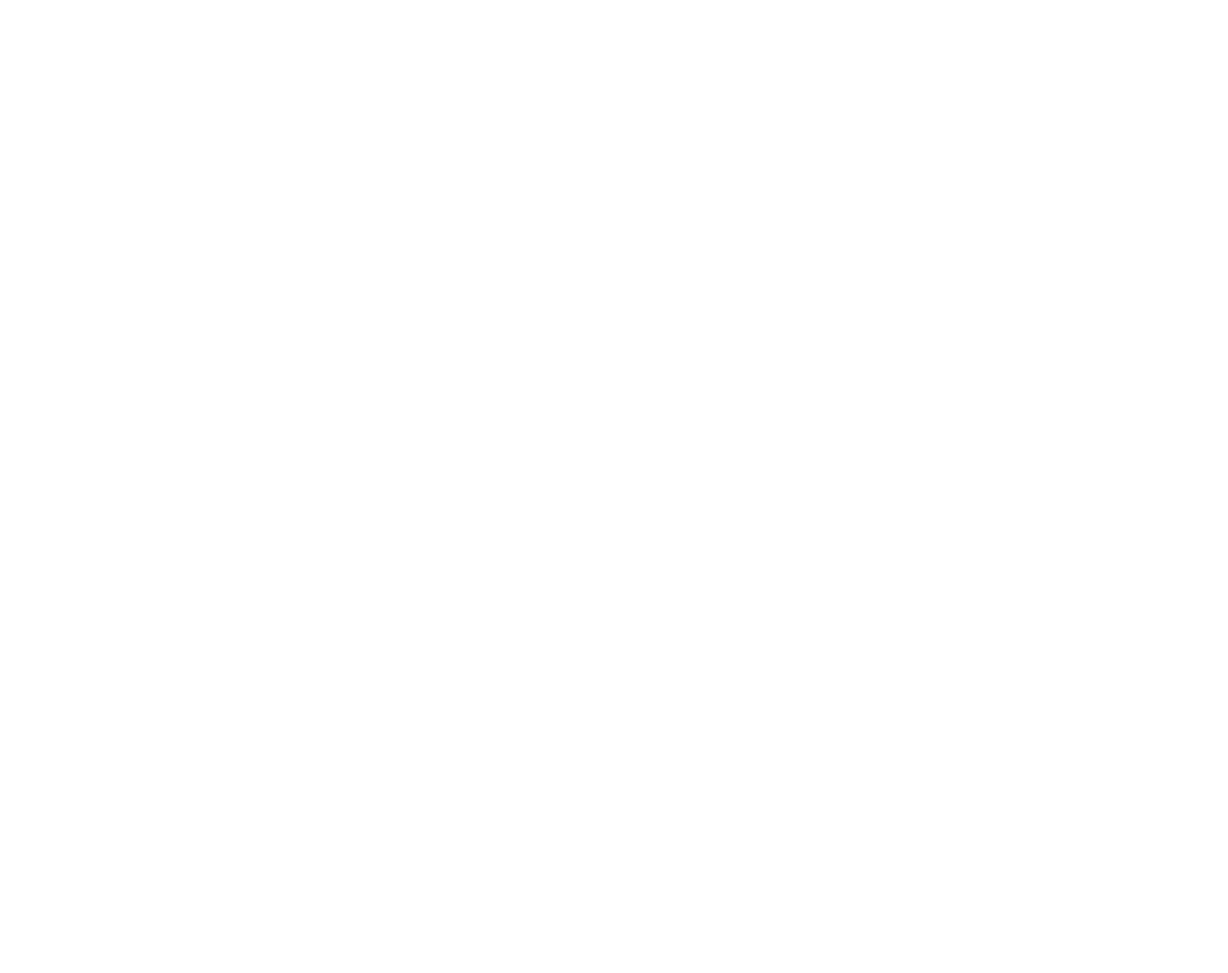
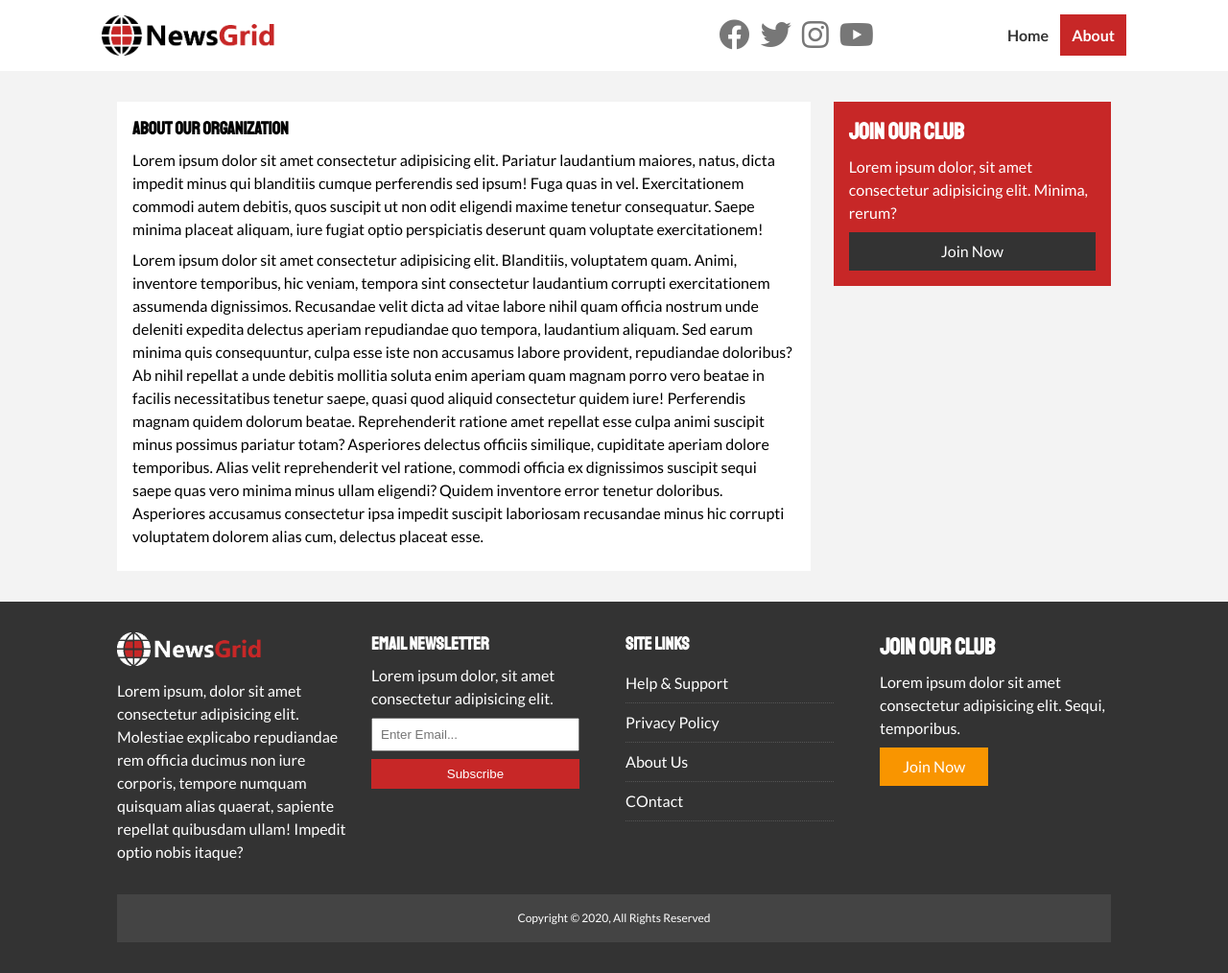
Before and after one commit to adhikarisushant/frontEndNewsSite, a plain HTML site: page about.html in a window 1280 px wide. Shown: the whole page at 96% size. Before the commit the page ends 800 px from the top, so only its background shows below. Drawn offline with Linux system fonts and the light colour scheme.

Commit message:
adding about page and page container

```diff
--- a/about.html
+++ b/about.html
@@ -0,0 +1,90 @@
+<!DOCTYPE html>
+<html lang="en">
+<head>
+    <meta charset="UTF-8">
+    <meta name="viewport" content="width=device-width, initial-scale=1.0">
+    <link rel="stylesheet" href="https://cdnjs.cloudflare.com/ajax/libs/font-awesome/5.15.1/css/all.min.css" integrity="sha512-+4zCK9k+qNFUR5X+cKL9EIR+ZOhtIloNl9GIKS57V1MyNsYpYcUrUeQc9vNfzsWfV28IaLL3i96P9sdNyeRssA==" crossorigin="anonymous" />
+    <link rel="preconnect" href="https://fonts.gstatic.com">
+<link href="https://fonts.googleapis.com/css2?family=Lato:ital,wght@0,100;0,300;0,400;0,700;0,900;1,100;1,300;1,400;1,700;1,900&family=Staatliches&display=swap" rel="stylesheet">
+
+    <link rel="stylesheet" href="css/style.css">
+    <link rel="stylesheet" media="screen and (max-width: 768px)" href="css/mobile.css">
+    <link rel="shortcut icon" type="image/x-icon" href="favicon.ico">
+
+    <title>NepalKhabar | About</title>
+</head>
+<body>
+    <nav id="main-nav">
+        <div class="container">
+            <img src="img/logo.png" alt="NepalKhabar" class="logo">
+            <div class="social">
+                <a href="http://facebook.com" target="_blank"><i class="fab fa-facebook fa-2x"></i></a>
+
+                <a href="http://twitter.com" target="_blank"><i class="fab fa-twitter fa-2x"></i></a>
+
+                <a href="http://instagram.com" target="_blank"><i class="fab fa-instagram fa-2x"></i></a>
+
+                <a href="http://youtube.com" target="_blank"><i class="fab fa-youtube fa-2x"></i></a>
+            </div>
+            <ul>
+                <li><a href="index.html" >Home</a></li>
+                <li><a href="about.html" class="current">About</a></li>
+            </ul>
+        </div>
+    </nav>
+
+    <section id="about">
+        <div class="container">
+            <div class="page-container">
+                <article class="card">
+                    <h1 class="l-heading">About Our Organization</h1>
+                    <p>Lorem ipsum dolor sit amet consectetur adipisicing elit. Pariatur laudantium maiores, natus, dicta impedit minus qui blanditiis cumque perferendis sed ipsum! Fuga quas in vel. Exercitationem commodi autem debitis, quos suscipit ut non odit eligendi maxime tenetur consequatur. Saepe minima placeat aliquam, iure fugiat optio perspiciatis deserunt quam voluptate exercitationem!</p>
+                    <p>Lorem ipsum dolor sit amet consectetur adipisicing elit. Blanditiis, voluptatem quam. Animi, inventore temporibus, hic veniam, tempora sint consectetur laudantium corrupti exercitationem assumenda dignissimos. Recusandae velit dicta ad vitae labore nihil quam officia nostrum unde deleniti expedita delectus aperiam repudiandae quo tempora, laudantium aliquam. Sed earum minima quis consequuntur, culpa esse iste non accusamus labore provident, repudiandae doloribus? Ab nihil repellat a unde debitis mollitia soluta enim aperiam quam magnam porro vero beatae in facilis necessitatibus tenetur saepe, quasi quod aliquid consectetur quidem iure! Perferendis magnam quidem dolorum beatae. Reprehenderit ratione amet repellat esse culpa animi suscipit minus possimus pariatur totam? Asperiores delectus officiis similique, cupiditate aperiam dolore temporibus. Alias velit reprehenderit vel ratione, commodi officia ex dignissimos suscipit sequi saepe quas vero minima minus ullam eligendi? Quidem inventore error tenetur doloribus. Asperiores accusamus consectetur ipsa impedit suscipit laboriosam recusandae minus hic corrupti voluptatem dolorem alias cum, delectus placeat esse.</p>
+                </article>
+                <aside class="card bg-primary"><h2>Join Our Club</h2>
+                <p>Lorem ipsum dolor, sit amet consectetur adipisicing elit. Minima, rerum?</p>
+                <a href="#" class="btn btn-dark btn-block">Join Now</a>
+                </aside>
+            </div>
+        </div>
+    </section>
+
+    <!--footer-->
+    <footer id="main-footer" class="py-2">
+        <div class="container footer-container">
+            <div>
+                <img src="img/logo_light.png" alt="NepalKhabar">
+                <p>Lorem ipsum, dolor sit amet consectetur adipisicing elit. Molestiae explicabo repudiandae rem officia ducimus non iure corporis, tempore numquam quisquam alias quaerat, sapiente repellat quibusdam ullam! Impedit optio nobis itaque?</p>
+            </div>
+
+            <div>
+                <h3>Email Newsletter</h3>
+                <p>Lorem ipsum dolor, sit amet consectetur adipisicing elit.</p>
+                <form action="#">
+                    <input type="email" placeholder="Enter Email...">
+                    <input type="submit" value="Subscribe" class="btn btn-primary">
+                </form>
+            </div>
+
+            <div>
+                <h3>Site Links</h3>
+                <ul class="list">
+                    <li><a href="#">Help & Support</a></li>
+                    <li><a href="#">Privacy Policy</a></li>
+                    <li><a href="#">About Us</a></li>
+                    <li><a href="#">COntact</a></li>
+                </ul>
+            </div>
+
+            <div>
+                <h2>Join Our Club</h2>
+                <p>Lorem ipsum dolor sit amet consectetur adipisicing elit. Sequi, temporibus.</p>
+                <a href="#" class="btn btn-secondary">Join Now</a>
+            </div>
+            <div>
+                <p>Copyright &copy 2020, All Rights Reserved</p>
+            </div>
+        </div>
+    </footer>
+</body>
+</html>
--- a/css/style.css
+++ b/css/style.css
@@ -153,6 +153,19 @@ h1, h2, h3, h4, h5, h6 {
     color: var(--primary-color) !important;
 }
 
+/*Inner COntainer*/
+.page-container {
+    display: grid;
+    grid-template-columns: 5fr 2fr;
+    margin: 2rem 0;
+    grid-gap: 1.5rem;
+
+}
+
+.page-container > *:first-child {
+    grid-row: 1 / span 3;
+}
+
 
 /*navigation*/
 #main-nav {
```
